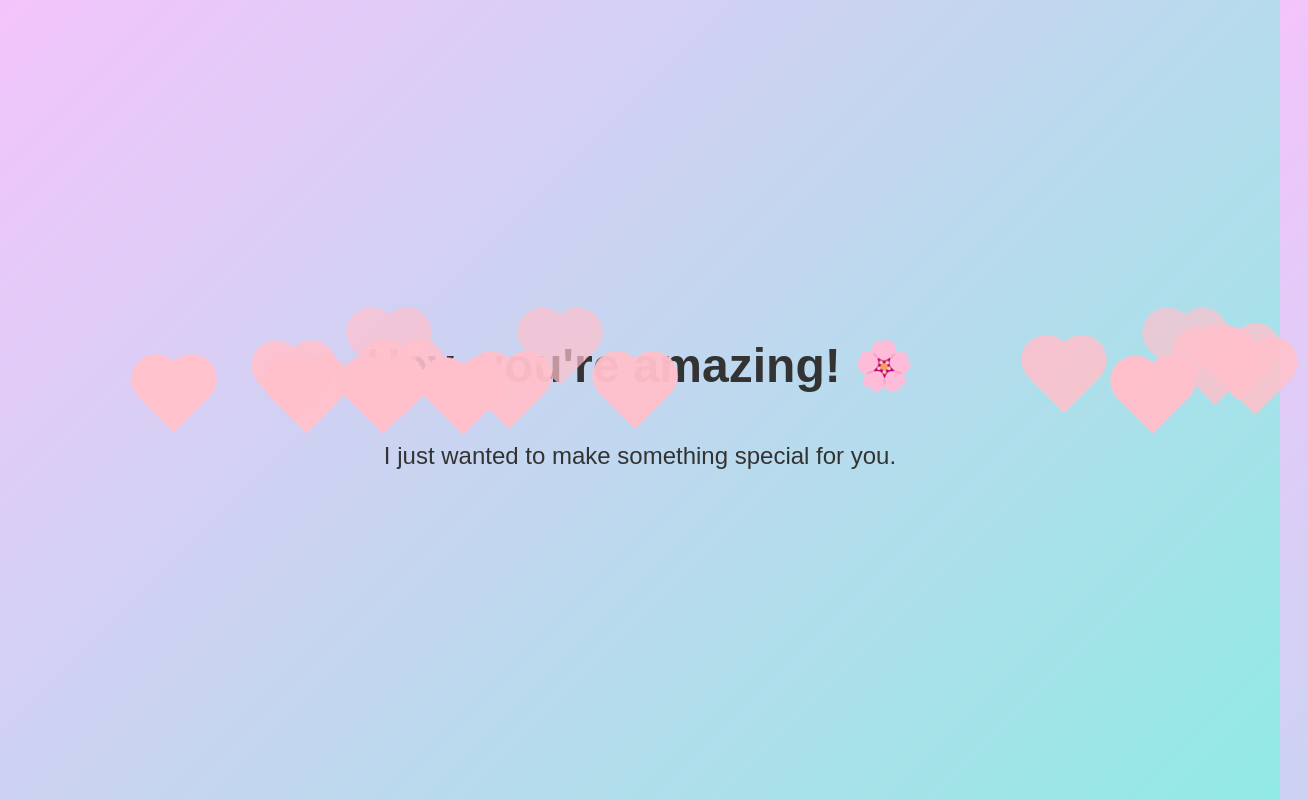
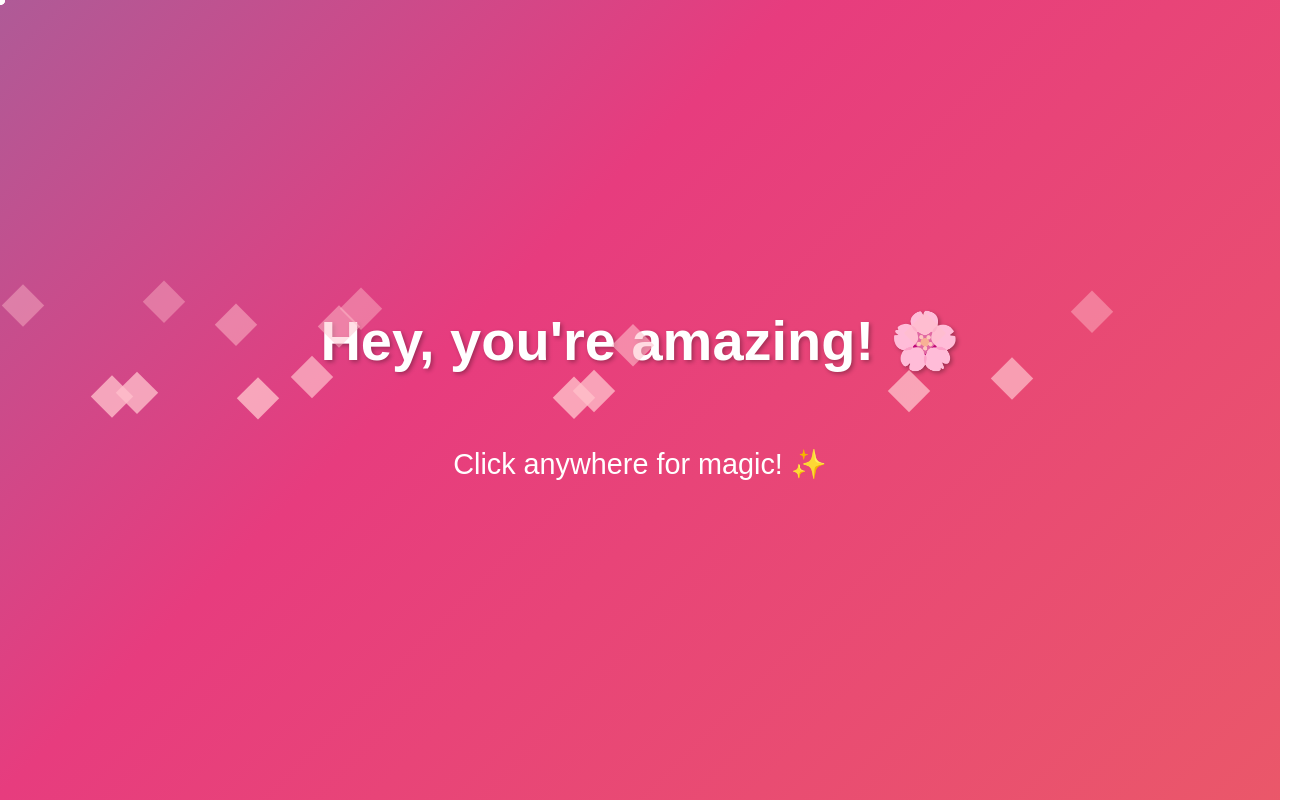
Before and after one commit to Mtatle/dummy, a plain HTML site: page Untitled-1.html in a window 1280 px wide. Shown: the whole page, 1308 px wide, since content can reach past the window. Drawn offline with Linux system fonts and the light colour scheme.

Commit message:
Update Untitled-1.html

```diff
--- a/Untitled-1.html
+++ b/Untitled-1.html
@@ -3,7 +3,7 @@
 <head>
     <meta charset="UTF-8">
     <meta name="viewport" content="width=device-width, initial-scale=1.0">
-    <title>A Surprise for You</title>
+    <title>Interactive Surprise</title>
     <style>
         body {
             margin: 0;
@@ -13,82 +13,185 @@
             align-items: center;
             justify-content: center;
             height: 100vh;
-            background: linear-gradient(135deg, #f3c4fb, #91eae4);
+            background: linear-gradient(-45deg, #ee7752, #e73c7e, #23a6d5, #23d5ab);
+            background-size: 400% 400%;
+            animation: gradientBG 15s ease infinite;
             font-family: 'Arial', sans-serif;
             overflow: hidden;
-            color: #333;
+            color: #fff;
+            cursor: none;
         }
+
+        .cursor-trail {
+            width: 10px;
+            height: 10px;
+            background: rgba(255, 255, 255, 0.5);
+            border-radius: 50%;
+            position: fixed;
+            pointer-events: none;
+            transform: translate(-50%, -50%);
+        }
+
         h1 {
-            font-size: 3rem;
-            animation: fadeIn 2s ease-in-out;
+            font-size: 3.5rem;
+            text-shadow: 2px 2px 4px rgba(0,0,0,0.3);
+            animation: bounce 2s ease infinite;
         }
+
         p {
-            font-size: 1.5rem;
+            font-size: 1.8rem;
             margin-top: 1rem;
             animation: fadeIn 3s ease-in-out;
         }
-        @keyframes fadeIn {
-            from {
-                opacity: 0;
-            }
-            to {
-                opacity: 1;
-            }
-        }
+
         .heart {
             position: absolute;
-            width: 50px;
-            height: 50px;
-            background: pink;
+            width: 30px;
+            height: 30px;
+            background: rgba(255, 192, 203, 0.8);
             transform: rotate(45deg);
-            animation: float 4s ease-in-out infinite;
+            animation: floatHeart 4s ease-in-out infinite;
+            cursor: pointer;
+            transition: transform 0.3s ease;
         }
-        .heart:before,
-        .heart:after {
-            content: '';
-            position: absolute;
-            width: 50px;
-            height: 50px;
-            background: pink;
+
+        .heart:hover {
+            transform: rotate(45deg) scale(1.2);
+        }
+
+        .particle {
+            position: fixed;
+            pointer-events: none;
+            animation: particle 1s ease-out forwards;
+        }
+
+        @keyframes gradientBG {
+            0% { background-position: 0% 50%; }
+            50% { background-position: 100% 50%; }
+            100% { background-position: 0% 50%; }
+        }
+
+        @keyframes bounce {
+            0%, 100% { transform: translateY(0); }
+            50% { transform: translateY(-20px); }
+        }
+
+        @keyframes floatHeart {
+            0% { transform: translateY(0) rotate(45deg); opacity: 1; }
+            50% { transform: translateY(-100px) rotate(45deg); opacity: 0.5; }
+            100% { transform: translateY(0) rotate(45deg); opacity: 1; }
+        }
+
+        @keyframes particle {
+            0% { transform: translate(0, 0); opacity: 1; }
+            100% { transform: translate(var(--tx), var(--ty)); opacity: 0; }
+        }
+
+        .click-effect {
+            position: fixed;
+            border: 2px solid white;
             border-radius: 50%;
+            animation: clickRipple 0.8s ease-out forwards;
+            pointer-events: none;
         }
-        .heart:before {
-            top: -25px;
-            left: 0;
-        }
-        .heart:after {
-            top: 0;
-            left: -25px;
-        }
-        @keyframes float {
-            0% {
-                transform: translateY(0) rotate(45deg);
-                opacity: 1;
-            }
-            50% {
-                transform: translateY(-50px) rotate(45deg);
-                opacity: 0.7;
-            }
-            100% {
-                transform: translateY(0) rotate(45deg);
-                opacity: 1;
-            }
+
+        @keyframes clickRipple {
+            0% { width: 0; height: 0; opacity: 0.5; }
+            100% { width: 100px; height: 100px; opacity: 0; }
         }
     </style>
     <script>
-        function createHearts() {
+        document.addEventListener('DOMContentLoaded', function() {
+            const messages = [
+                "Hey, you're amazing! 🌸",
+                "You make the world better! ✨",
+                "Keep being awesome! 🌟",
+                "You're absolutely wonderful! 💫"
+            ];
+
+            // Cursor trail effect
+            const trails = [];
+            const trailCount = 20;
+
+            for(let i = 0; i < trailCount; i++) {
+                const trail = document.createElement('div');
+                trail.className = 'cursor-trail';
+                trail.style.opacity = 1 - (i / trailCount);
+                document.body.appendChild(trail);
+                trails.push(trail);
+            }
+
+            let mouseX = 0, mouseY = 0;
+            document.addEventListener('mousemove', (e) => {
+                mouseX = e.clientX;
+                mouseY = e.clientY;
+            });
+
+            function updateTrails() {
+                trails.forEach((trail, index) => {
+                    setTimeout(() => {
+                        trail.style.left = mouseX + 'px';
+                        trail.style.top = mouseY + 'px';
+                    }, index * 40);
+                });
+                requestAnimationFrame(updateTrails);
+            }
+            updateTrails();
+
+            // Click effects
+            document.addEventListener('click', (e) => {
+                const effect = document.createElement('div');
+                effect.className = 'click-effect';
+                effect.style.left = (e.clientX - 50) + 'px';
+                effect.style.top = (e.clientY - 50) + 'px';
+                document.body.appendChild(effect);
+
+                // Create particles
+                for(let i = 0; i < 8; i++) {
+                    createParticle(e.clientX, e.clientY);
+                }
+
+                setTimeout(() => effect.remove(), 800);
+
+                // Change message on click
+                document.querySelector('h1').textContent =
+                    messages[Math.floor(Math.random() * messages.length)];
+            });
+
+            function createParticle(x, y) {
+                const particle = document.createElement('div');
+                particle.className = 'particle';
+                particle.style.left = x + 'px';
+                particle.style.top = y + 'px';
+                particle.style.background = `hsl(${Math.random() * 360}, 70%, 70%)`;
+                particle.style.setProperty('--tx', (Math.random() - 0.5) * 200 + 'px');
+                particle.style.setProperty('--ty', (Math.random() - 0.5) * 200 + 'px');
+                document.body.appendChild(particle);
+                setTimeout(() => particle.remove(), 1000);
+            }
+
+            function createHeart() {
                 const heart = document.createElement('div');
                 heart.className = 'heart';
                 heart.style.left = Math.random() * 100 + 'vw';
                 heart.style.animationDuration = Math.random() * 2 + 3 + 's';
+
+                heart.addEventListener('click', (e) => {
+                    e.stopPropagation();
+                    heart.style.transform = 'rotate(45deg) scale(0)';
+                    setTimeout(() => heart.remove(), 300);
+                    createParticle(e.clientX, e.clientY);
+                });
+
                 document.body.appendChild(heart);
                 setTimeout(() => heart.remove(), 5000);
             }
-        window.onload = function () {
-            document.querySelector('h1').textContent = "Hey, you're amazing! 🌸";
-            document.querySelector('p').textContent = "I just wanted to make something special for you.";
-            setInterval(createHearts, 300);
-        };
+
+            // Initial setup
+            document.querySelector('h1').textContent = messages[0];
+            document.querySelector('p').textContent = "Click anywhere for magic! ✨";
+            setInterval(createHeart, 300);
+        });
     </script>
 </head>
 <body>
```
Lines whose indentation alone changed are shown as unchanged.
